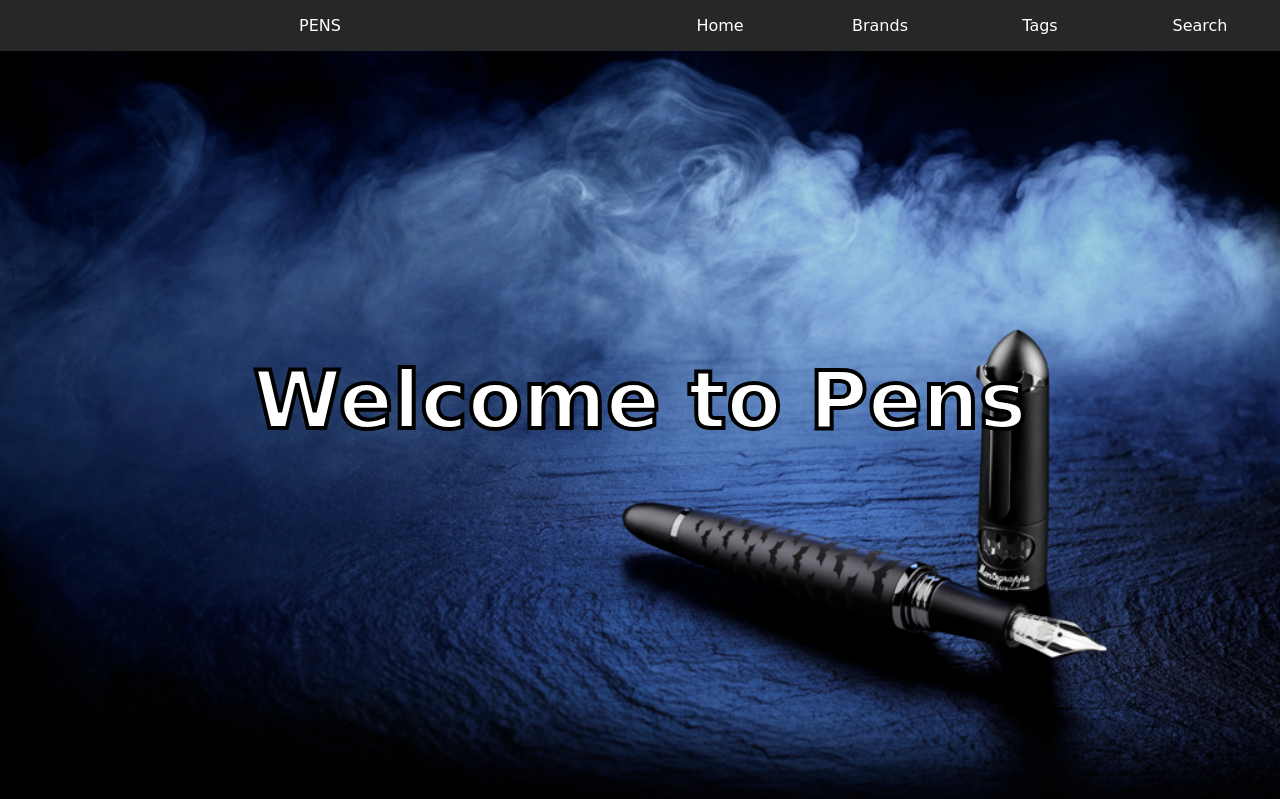
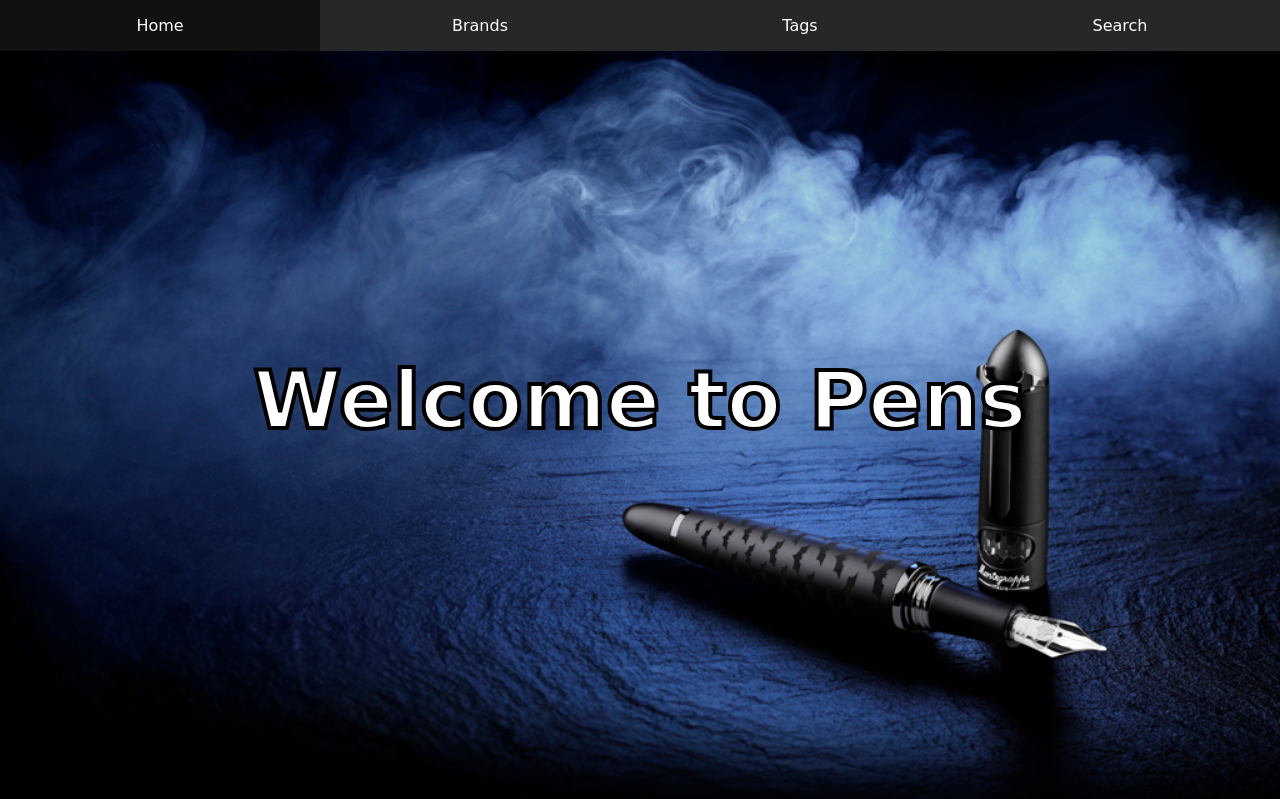
Before and after one commit to FarzadHayat/internet-pen-database, a Flask app: template templates/home.html in a window 1280 px wide. Shown: the top 799 px of the page. Run offline with Flask 2, Linux system fonts and the light colour scheme; the template is opened without the code that fills it, so the values that code supplies are empty; parts of the project's set-up code (start-up, migrations or seed data) failed here and were passed over.

Commit message:
Removed title section from header. Navbar now takes 100% of the width of the header.

```diff
--- a/static/css/style.css
+++ b/static/css/style.css
@@ -16,14 +16,9 @@
     transition: all 0.4s ease;
 }
 
-/* header */
-header{
-    width: 50%;
-}
-
 /* navbar */
 nav{
-    width: 50%;
+    width: 100%;
 }
 
 /* navbar links */
--- a/templates/nav.html
+++ b/templates/nav.html
@@ -1,9 +1,6 @@
 
 <div id="navbar">
-    <header>
-        <p>PENS</p>
-    </header>
-    <nav class="nav">
+    <nav>
         <a href ="/#" class="navlink" id="home-button">Home</a><!-- scroll to the top -->
         <a href ="/#brands-link" class="navlink">Brands</a><!-- directs user to the all brands page -->
         <a href ="/#tags-link" class="navlink">Tags</a><!-- directs user to the all tags page -->
```
